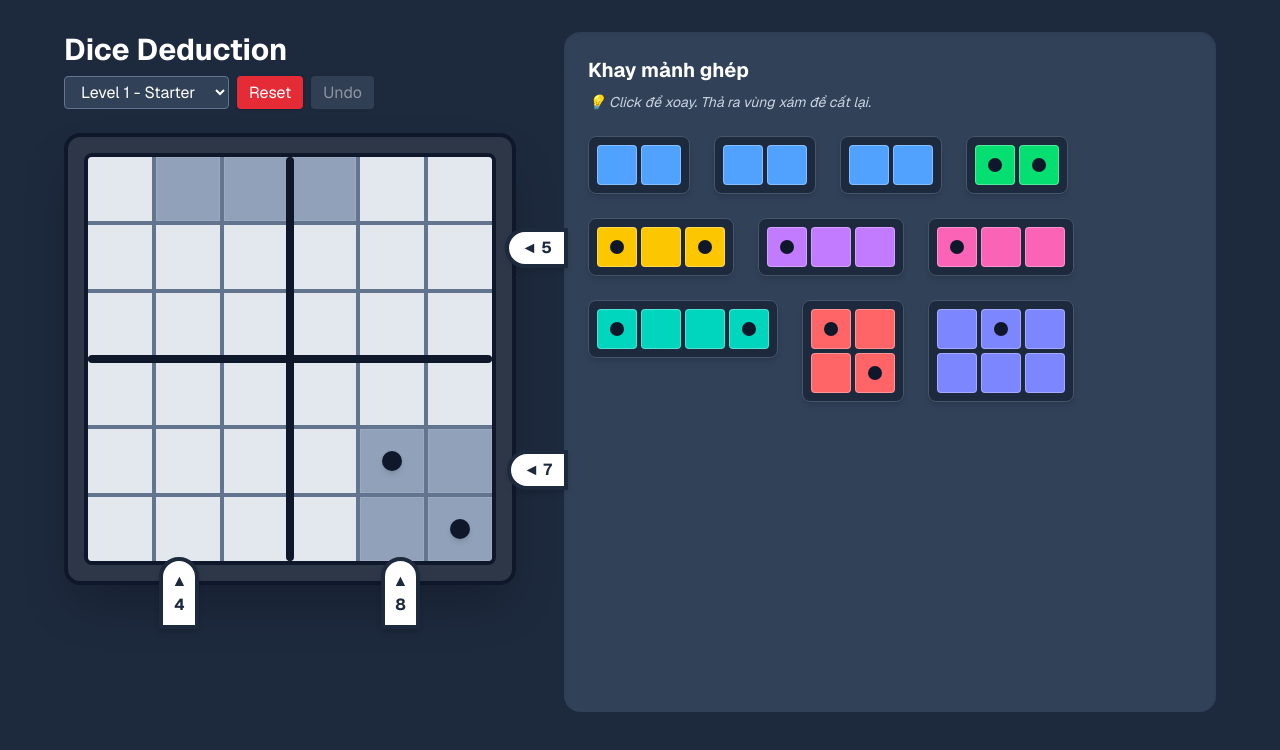
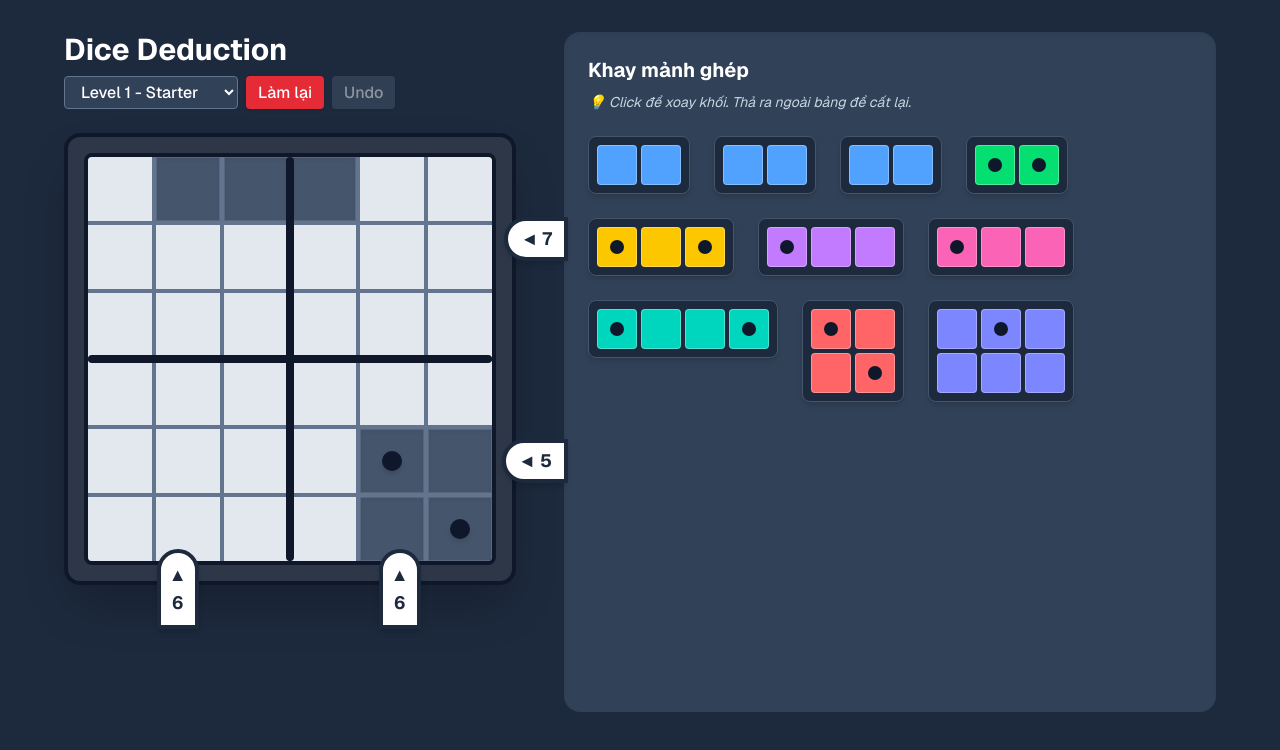
Before and after one commit to LinhPh202/dice-deduction-web, a Next.js app in the folder dice-deduction-web/: page / in a window 1280 px wide. Shown: the top 750 px of the page. Built offline with nearby package versions, Linux system fonts and the light colour scheme.

Commit message:
Checking win condition

```diff
--- a/dice-deduction-web/app/page.tsx
+++ b/dice-deduction-web/app/page.tsx
@@ -1,6 +1,6 @@
 'use client';
 
-import React, { useState, useRef, useMemo } from 'react';
+import React, { useState, useRef, useMemo, useEffect } from 'react';
 
 // --- ĐỊNH NGHĨA KIỂU DỮ LIỆU ---
 interface Piece {
@@ -19,7 +19,7 @@ interface Cell {
 
 interface Hint {
   type: 'row' | 'col';
-  index: number;
+  index: 0 | 1; // 0 là hàng/cột thứ nhất (trên/trái), 1 là hàng/cột thứ hai (dưới/phải)
   value: number;
 }
 
@@ -30,7 +30,7 @@ interface Challenge {
   setupPieces: { id: string; row: number; col: number; rotatedShape: number[][]; rotatedDots: number[][] }[];
 }
 
-// --- DỮ LIỆU GAME (12 Mảnh ghép gốc của Dice Deduction) ---
+// --- DỮ LIỆU GAME (12 Mảnh ghép gốc) ---
 const ALL_PIECES: Piece[] = [
   { id: 'p1', shape: [[1, 1]], dots: [[0, 0]], color: 'bg-blue-400' },
   { id: 'p2', shape: [[1, 1]], dots: [[0, 0]], color: 'bg-blue-400' },
@@ -51,10 +51,10 @@ const CHALLENGES: Challenge[] = [
     level: 1,
     difficulty: 'Starter',
     hints: [
-      { type: 'col', index: 1, value: 4 },
-      { type: 'col', index: 4, value: 8 },
+      { type: 'col', index: 0, value: 6 },
+      { type: 'col', index: 1, value: 6 },
+      { type: 'row', index: 0, value: 7 },
       { type: 'row', index: 1, value: 5 },
-      { type: 'row', index: 4, value: 7 },
     ],
     setupPieces: [
       { id: 'p10', row: 4, col: 4, rotatedShape: [[1,1],[1,1]], rotatedDots: [[1,0],[0,1]] },
@@ -62,10 +62,17 @@ const CHALLENGES: Challenge[] = [
     ]
   },
   {
-    level: 2,
+    level: 10,
     difficulty: 'Starter',
-    hints: [{ type: 'row', index: 0, value: 6 }, { type: 'col', index: 2, value: 8 }],
-    setupPieces: []
+    hints: [
+      { type: 'row', index: 0, value: 5 },
+      { type: 'row', index: 1, value: 7 },
+      { type: 'col', index: 0, value: 8 },
+      { type: 'col', index: 1, value: 4 },
+    ],
+    setupPieces: [
+      // Bạn có thể setup data cho level 10 sau
+    ]
   }
 ];
 
@@ -73,12 +80,10 @@ export default function DiceDeduction() {
   const [currentLevel, setCurrentLevel] = useState<number>(1);
   const [board, setBoard] = useState<(Cell | null)[][]>(Array(6).fill(null).map(() => Array(6).fill(null)));
   const [availablePieces, setAvailablePieces] = useState<Piece[]>([]);
+  const [isWon, setIsWon] = useState<boolean>(false);
 
-  // Quản lý kéo thả
   const [draggedPiece, setDraggedPiece] = useState<{ piece: Piece, source: 'tray' | 'board' } | null>(null);
   const dragOffset = useRef({ r: 0, c: 0 });
-
-  // Undo System
   const [history, setHistory] = useState<{ board: (Cell | null)[][], availablePieces: Piece[] }[]>([]);
 
   // Tái tạo lại các khối trên bảng để làm Ghost Image
@@ -134,7 +139,7 @@ export default function DiceDeduction() {
             newBoard[setup.row + r][setup.col + c] = {
               id: pieceData.id,
               hasDot: setup.rotatedDots[r][c] === 1,
-              color: 'bg-slate-400',
+              color: 'bg-slate-500',
               locked: true
             };
           }
@@ -145,9 +150,68 @@ export default function DiceDeduction() {
     setBoard(newBoard);
     setAvailablePieces(ALL_PIECES.filter(p => !usedPieceIds.includes(p.id)));
     setHistory([]);
+    setIsWon(false);
   };
 
-  React.useEffect(() => { loadLevel(currentLevel); }, [currentLevel]);
+  useEffect(() => { loadLevel(currentLevel); }, [currentLevel]);
+
+  // --- LOGIC KIỂM TRA CHIẾN THẮNG ---
+  const getDieValue = (dots3x3: number[][]): number | null => {
+    // Là phẳng mảng 3x3 thành chuỗi 9 ký tự (vd: "000010000")
+    const str = dots3x3.flat().join('');
+    // Từ điển nhận diện mặt xúc xắc hợp lệ (tính cả góc xoay)
+    const validFaces: Record<string, number> = {
+      '000010000': 1,
+      '100000001': 2, '001000100': 2,
+      '100010001': 3, '001010100': 3,
+      '101000101': 4,
+      '101010101': 5,
+      '101101101': 6, '111000111': 6
+    };
+    return validFaces[str] || null;
+  };
+
+  useEffect(() => {
+    // Điều kiện 1: Bảng phải lấp đầy
+    const isFull = board.every(row => row.every(cell => cell !== null));
+    if (!isFull) { setIsWon(false); return; }
+
+    // Điều kiện 2: Kiểm tra 4 xúc xắc 3x3
+    const quadrants = [{ r: 0, c: 0 }, { r: 0, c: 3 }, { r: 3, c: 0 }, { r: 3, c: 3 }];
+    let diceValues: number[] = [];
+
+    for (let q of quadrants) {
+      let dots = [];
+      for (let r = 0; r < 3; r++) {
+        let row = [];
+        for (let c = 0; c < 3; c++) {
+          row.push(board[q.r + r][q.c + c]?.hasDot ? 1 : 0);
+        }
+        dots.push(row);
+      }
+      let val = getDieValue(dots);
+      if (!val) return; // Phát hiện mặt sai chuẩn, dừng kiểm tra
+      diceValues.push(val);
+    }
+    // diceValues hiện tại là mảng 4 số: [Trái-Trên, Phải-Trên, Trái-Dưới, Phải-Dưới]
+
+    // Điều kiện 3: Kiểm tra theo Mũi tên Gợi ý (Hints)
+    const currentChallenge = CHALLENGES.find(c => c.level === currentLevel);
+    if (!currentChallenge) return;
+
+    let won = true;
+    for (let hint of currentChallenge.hints) {
+      if (hint.type === 'row') {
+        if (hint.index === 0 && diceValues[0] + diceValues[1] !== hint.value) won = false; // Hàng trên
+        if (hint.index === 1 && diceValues[2] + diceValues[3] !== hint.value) won = false; // Hàng dưới
+      } else {
+        if (hint.index === 0 && diceValues[0] + diceValues[2] !== hint.value) won = false; // Cột trái
+        if (hint.index === 1 && diceValues[1] + diceValues[3] !== hint.value) won = false; // Cột phải
+      }
+    }
+
+    setIsWon(won);
+  }, [board, currentLevel]);
 
   const saveHistory = () => {
     setHistory(prev => [...prev, { board: board.map(row => [...row]), availablePieces: [...availablePieces] }]);
@@ -161,13 +225,11 @@ export default function DiceDeduction() {
     setHistory(prev => prev.slice(0, -1));
   };
 
-  // --- KÉO TỪ KHAY ---
   const handleDragStartFromTray = (e: React.DragEvent<HTMLDivElement>, piece: Piece) => {
     setDraggedPiece({ piece, source: 'tray' });
     e.dataTransfer.effectAllowed = "move";
   };
 
-  // --- KÉO TỪ BẢNG LÊN ---
   const handleDragStartFromBoard = (e: React.DragEvent<HTMLDivElement>, pieceId: string, clickRow: number, clickCol: number) => {
     const isLocked = board[clickRow][clickCol]?.locked;
     if (isLocked) { e.preventDefault(); return; }
@@ -175,7 +237,6 @@ export default function DiceDeduction() {
     const piece = piecesOnBoard.find(p => p.id === pieceId);
     if (!piece) return;
 
-    // Tìm ô góc trên cùng bên trái của mảnh
     let minR = 6, minC = 6;
     for (let r = 0; r < 6; r++) {
       for (let c = 0; c < 6; c++) {
@@ -191,18 +252,13 @@ export default function DiceDeduction() {
     dragOffset.current = { r: rowOffset, c: colOffset };
     setDraggedPiece({ piece, source: 'board' });
 
-    // Cài đặt Ghost Image đầy đủ hình dạng
     const ghostEl = document.getElementById(`ghost-${pieceId}`);
-    if (ghostEl) {
-      // 68px = 64px width + 4px gap. Cộng thêm 32px để con trỏ chuột nằm giữa ô đang cầm.
-      e.dataTransfer.setDragImage(ghostEl, colOffset * 68 + 32, rowOffset * 68 + 32);
-    }
+    if (ghostEl) e.dataTransfer.setDragImage(ghostEl, colOffset * 68 + 32, rowOffset * 68 + 32);
   };
 
-  // --- THẢ VÀO BẢNG ---
   const handleDropOnBoard = (e: React.DragEvent<HTMLDivElement>, dropRow: number, dropCol: number) => {
     e.preventDefault();
-    e.stopPropagation(); // <-- DÒNG MỚI THÊM VÀO ĐỂ CHẶN LỖI NỔI BỌT
+    e.stopPropagation();
 
     if (!draggedPiece) return;
 
@@ -211,14 +267,12 @@ export default function DiceDeduction() {
     const { piece, source } = draggedPiece;
     const pShape = piece.shape;
 
-    // Check hợp lệ
     if (targetRow < 0 || targetCol < 0 || targetRow + pShape.length > 6 || targetCol + pShape[0].length > 6) return;
-
     for (let r = 0; r < pShape.length; r++) {
       for (let c = 0; c < pShape[0].length; c++) {
         if (pShape[r][c] === 1) {
           const existingCell = board[targetRow + r][targetCol + c];
-          if (existingCell && existingCell.id !== piece.id) return; // Đâm vào mảnh khác
+          if (existingCell && existingCell.id !== piece.id) return;
         }
       }
     }
@@ -226,7 +280,6 @@ export default function DiceDeduction() {
     saveHistory();
     const newBoard = board.map(row => [...row]);
 
-    // Xóa mảnh ở chỗ cũ
     if (source === 'board') {
       for (let r = 0; r < 6; r++) {
         for (let c = 0; c < 6; c++) {
@@ -237,7 +290,6 @@ export default function DiceDeduction() {
       setAvailablePieces(prev => prev.filter(p => p.id !== piece.id));
     }
 
-    // Đặt mảnh vào vị trí mới
     for (let r = 0; r < pShape.length; r++) {
       for (let c = 0; c < pShape[0].length; c++) {
         if (pShape[r][c] === 1) {
@@ -250,7 +302,6 @@ export default function DiceDeduction() {
     setDraggedPiece(null);
   };
 
-  // --- THẢ RA NGOÀI (Cất về khay) ---
   const handleDropOnTray = (e: React.DragEvent<HTMLDivElement>) => {
     e.preventDefault();
     if (draggedPiece && draggedPiece.source === 'board') {
@@ -281,9 +332,22 @@ export default function DiceDeduction() {
   };
 
   return (
-    <div className="min-h-screen bg-slate-800 p-8 font-sans text-slate-800 flex justify-center" onDragOver={e => e.preventDefault()} onDrop={handleDropOnTray}>
+    <div className="min-h-screen bg-slate-800 p-8 font-sans text-slate-800 flex justify-center relative" onDragOver={e => e.preventDefault()} onDrop={handleDropOnTray}>
 
-      {/* KHU VỰC ẨN: Render Ghost Image cho Drag & Drop từ bảng */}
+      {/* HIỆU ỨNG CHIẾN THẮNG */}
+      {isWon && (
+        <div className="fixed inset-0 bg-black/60 z-50 flex items-center justify-center backdrop-blur-sm">
+          <div className="bg-white p-10 rounded-3xl shadow-2xl text-center transform scale-110 transition-transform animate-bounce">
+            <h2 className="text-5xl font-extrabold text-green-500 mb-4">CHÍNH XÁC! 🎉</h2>
+            <p className="text-slate-600 text-xl font-medium mb-6">Tư duy suy luận tuyệt vời!</p>
+            <button onClick={() => loadLevel(currentLevel + 1)} className="px-6 py-3 bg-blue-500 text-white font-bold rounded-xl hover:bg-blue-600 shadow-lg">
+              Chơi màn tiếp theo
+            </button>
+          </div>
+        </div>
+      )}
+
+      {/* KHU VỰC ẨN: Render Ghost Image */}
       <div className="absolute top-[-9999px] left-[-9999px] pointer-events-none">
         {piecesOnBoard.map(piece => (
           <div id={`ghost-${piece.id}`} key={piece.id} className="flex flex-col gap-1 p-2 bg-transparent">
@@ -302,16 +366,16 @@ export default function DiceDeduction() {
 
       <div className="flex gap-12 w-full max-w-6xl">
         {/* CỘT TRÁI: BẢNG CHƠI */}
-        <div className="flex-none">
+        <div className="flex-none relative">
           <div className="flex justify-between items-end mb-6">
             <div>
               <h1 className="text-3xl font-bold text-white mb-2">Dice Deduction</h1>
               <div className="flex gap-2">
-                <select className="px-3 py-1 rounded bg-slate-700 text-white border border-slate-500" value={currentLevel} onChange={(e) => setCurrentLevel(Number(e.target.value))}>
+                <select className="px-3 py-1 rounded bg-slate-700 text-white border border-slate-500 font-medium cursor-pointer" value={currentLevel} onChange={(e) => setCurrentLevel(Number(e.target.value))}>
                   {CHALLENGES.map(c => <option key={c.level} value={c.level}>Level {c.level} - {c.difficulty}</option>)}
                 </select>
-                <button onClick={() => loadLevel(currentLevel)} className="px-3 py-1 bg-red-500/90 text-white rounded shadow hover:bg-red-500">Reset</button>
-                <button onClick={undo} disabled={history.length === 0} className="px-3 py-1 bg-slate-600 text-white rounded shadow hover:bg-slate-500 disabled:opacity-50">Undo</button>
+                <button onClick={() => loadLevel(currentLevel)} className="px-3 py-1 bg-red-500/90 text-white rounded shadow hover:bg-red-500 font-medium">Làm lại</button>
+                <button onClick={undo} disabled={history.length === 0} className="px-3 py-1 bg-slate-600 text-white rounded shadow hover:bg-slate-500 font-medium disabled:opacity-50">Undo</button>
               </div>
             </div>
           </div>
@@ -319,8 +383,6 @@ export default function DiceDeduction() {
           <div className="relative bg-[#2D3748] p-4 rounded-2xl inline-block shadow-2xl border-4 border-slate-900">
             {/* LƯỚI 6x6 */}
             <div className="grid grid-cols-6 grid-rows-6 gap-1 bg-slate-500 border-4 border-slate-900 rounded-lg overflow-hidden relative">
-
-              {/* VẠCH CHIA 4 KHU VỰC 3x3 RÕ RÀNG */}
               <div className="absolute top-0 bottom-0 left-1/2 w-2 -ml-1 bg-slate-900 pointer-events-none z-10 rounded-full"></div>
               <div className="absolute left-0 right-0 top-1/2 h-2 -mt-1 bg-slate-900 pointer-events-none z-10 rounded-full"></div>
 
@@ -334,7 +396,7 @@ export default function DiceDeduction() {
                       draggable={cell !== null && !cell.locked}
                       onDragStart={(e) => cell && handleDragStartFromBoard(e, cell.id, rowIndex, colIndex)}
                       className={`w-16 h-16 flex items-center justify-center transition-colors
-                        ${cell ? (cell.locked ? 'bg-slate-400 cursor-not-allowed border border-white/10' : cell.color + ' cursor-grab active:cursor-grabbing border border-white/30') : 'bg-slate-100/90 hover:bg-slate-300'}
+                        ${cell ? (cell.locked ? 'bg-slate-600 cursor-not-allowed border border-white/10 shadow-inner' : cell.color + ' cursor-grab active:cursor-grabbing border border-white/30') : 'bg-slate-100/90 hover:bg-slate-300'}
                       `}
                     >
                       {cell && cell.hasDot && <div className="w-5 h-5 bg-slate-900 rounded-full shadow-md pointer-events-none z-20"></div>}
@@ -348,13 +410,13 @@ export default function DiceDeduction() {
             {CHALLENGES.find(c => c.level === currentLevel)?.hints.map((hint, idx) => {
               if (hint.type === 'row') {
                 return (
-                  <div key={idx} className="absolute -right-14 bg-white border-4 border-slate-800 font-bold px-3 py-1 rounded-l-full shadow-md flex items-center gap-1 z-20" style={{ top: `${(hint.index * 16.6) + 4}%` }}>
+                  <div key={idx} className="absolute -right-14 bg-white border-4 border-slate-800 font-bold px-3 py-1 rounded-l-full shadow-md flex items-center gap-1 z-20 text-lg" style={{ top: hint.index === 0 ? '18%' : '68%' }}>
                     <span>◄</span> {hint.value}
                   </div>
                 );
               } else {
                 return (
-                  <div key={idx} className="absolute -bottom-12 bg-white border-4 border-slate-800 font-bold px-2 py-2 rounded-t-full shadow-md flex flex-col items-center z-20" style={{ left: `${(hint.index * 16.6) + 4}%` }}>
+                  <div key={idx} className="absolute -bottom-12 bg-white border-4 border-slate-800 font-bold px-2 py-2 rounded-t-full shadow-md flex flex-col items-center z-20 text-lg" style={{ left: hint.index === 0 ? '20%' : '70%' }}>
                     <span>▲</span> {hint.value}
                   </div>
                 );
@@ -366,7 +428,7 @@ export default function DiceDeduction() {
         {/* CỘT PHẢI: KHAY CHỨA MẢNH GHÉP */}
         <div className="flex-1 bg-slate-700 p-6 rounded-2xl shadow-inner overflow-y-auto max-h-[85vh]">
           <h2 className="text-xl font-bold text-white mb-2">Khay mảnh ghép</h2>
-          <p className="text-slate-300 text-sm mb-6 italic">💡 Click để xoay. Thả ra vùng xám để cất lại.</p>
+          <p className="text-slate-300 text-sm mb-6 italic">💡 Click để xoay khối. Thả ra ngoài bảng để cất lại.</p>
 
           <div className="flex flex-wrap gap-6 items-start">
             {availablePieces.map(piece => (
@@ -395,7 +457,7 @@ export default function DiceDeduction() {
                 </div>
               </div>
             ))}
-            {availablePieces.length === 0 && <p className="text-slate-400">Không còn khối nào!</p>}
+            {availablePieces.length === 0 && <p className="text-slate-400 font-medium">Bảng đã lấp đầy! Đang kiểm tra kết quả...</p>}
           </div>
         </div>
       </div>
```
